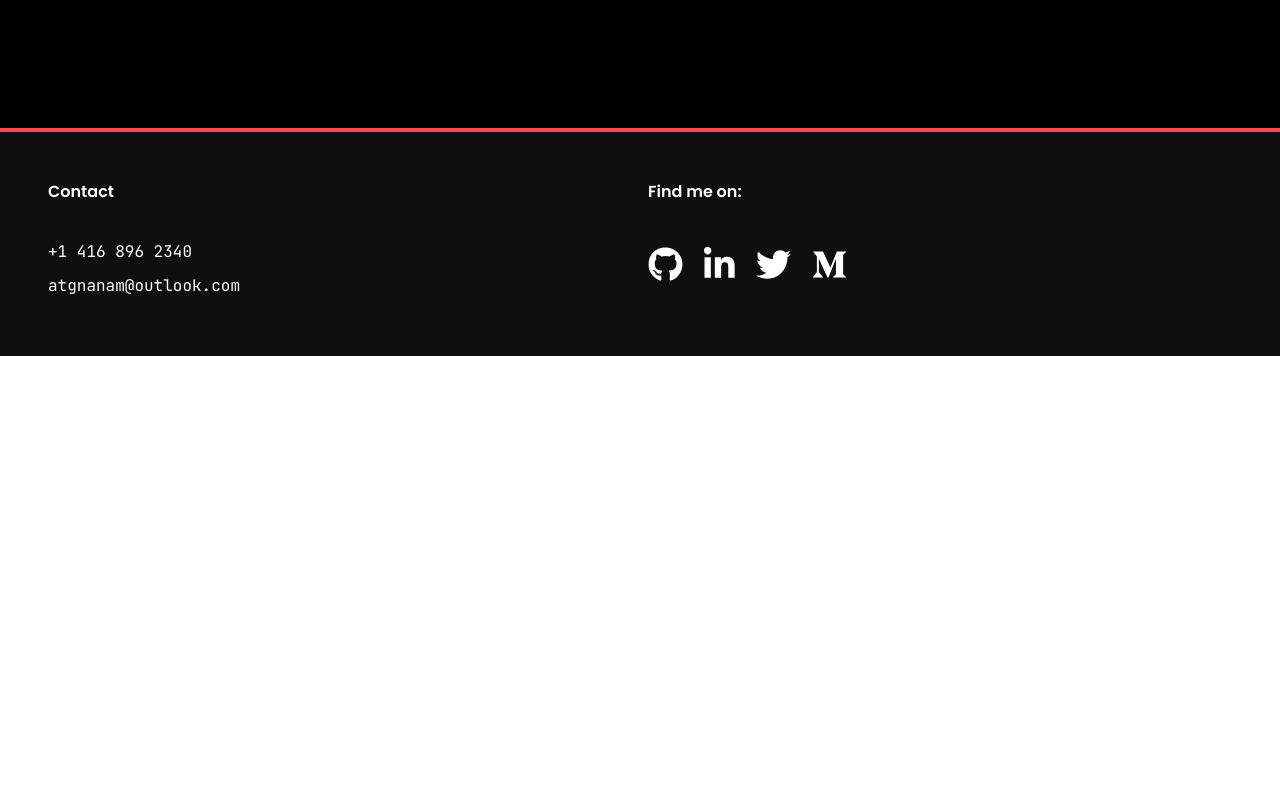
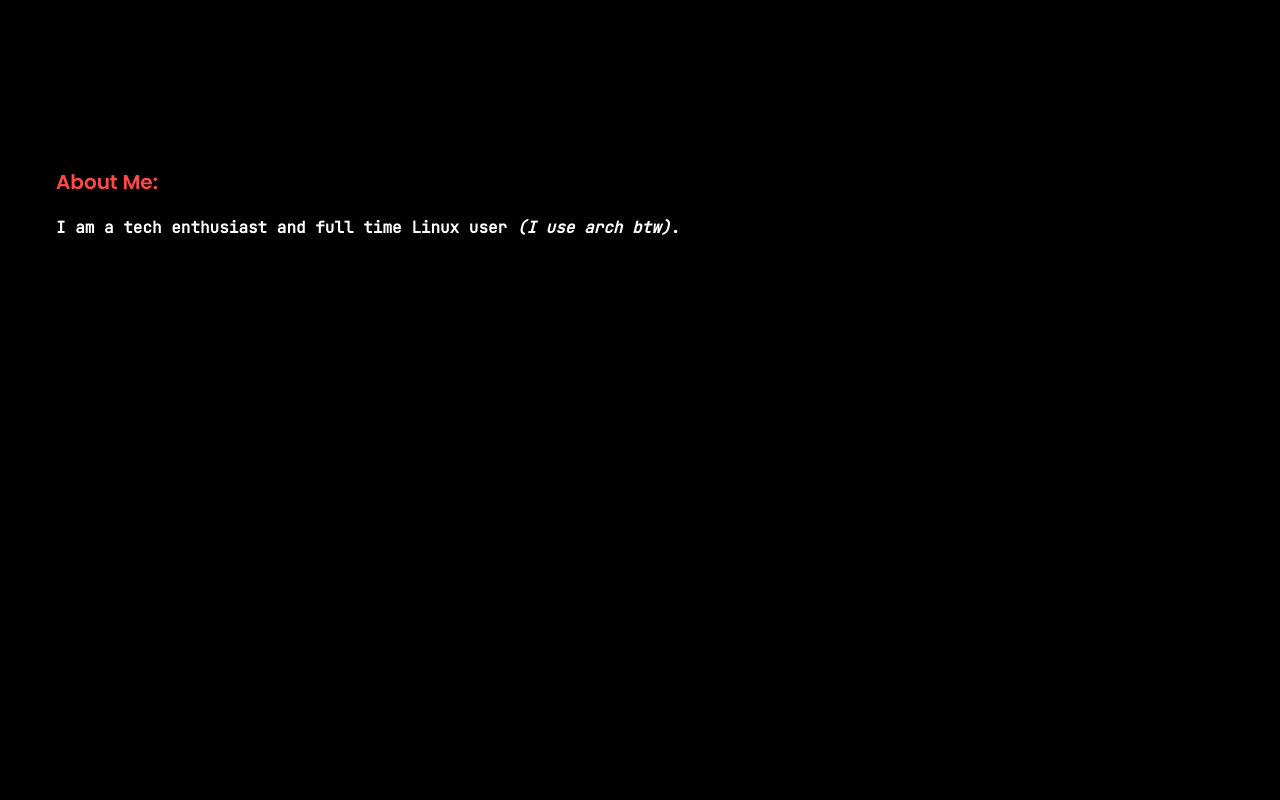
Before and after one commit to SituatedFern/webbysite, a Next.js app: page / in a window 1280 px wide. Shown: the part 740-1540 px from the top of the page. Before the commit the page ends 1096 px from the top, so only its background shows below. Built offline with nearby package versions, Linux system fonts and the light colour scheme.

Commit message:
added about section

```diff
--- /dev/null
+++ b/components/About.js
@@ -0,0 +1,14 @@
+import React from "react";
+
+const About = () => {
+  return (
+    <div className=" bg-black h-screen flex flex-col font-bold font-poppins text-white">
+      <p className="text-xl mt-10 mb-5 ml-14 text-[#FF4949]">About Me:</p>
+      <p className="mx-14 font-jetbrains">
+        I am a tech enthusiast and full time Linux user <i>(I use arch btw)</i>.
+      </p>
+    </div>
+  );
+};
+
+export default About;
--- a/pages/index.js
+++ b/pages/index.js
@@ -1,4 +1,5 @@
 import React, { useState, useEffect } from "react";
+import About from "../components/About";
 import Dropdown from "../components/Dropdown";
 import Footer from "../components/Footer";
 import Hero from "../components/Hero";
@@ -30,6 +31,7 @@
       <Navbar toggle={toggle} />
       <Dropdown isOpen={isOpen} toggle={toggle} />
       <Hero />
+      <About />
       <Footer />
     </div>
   );
```
